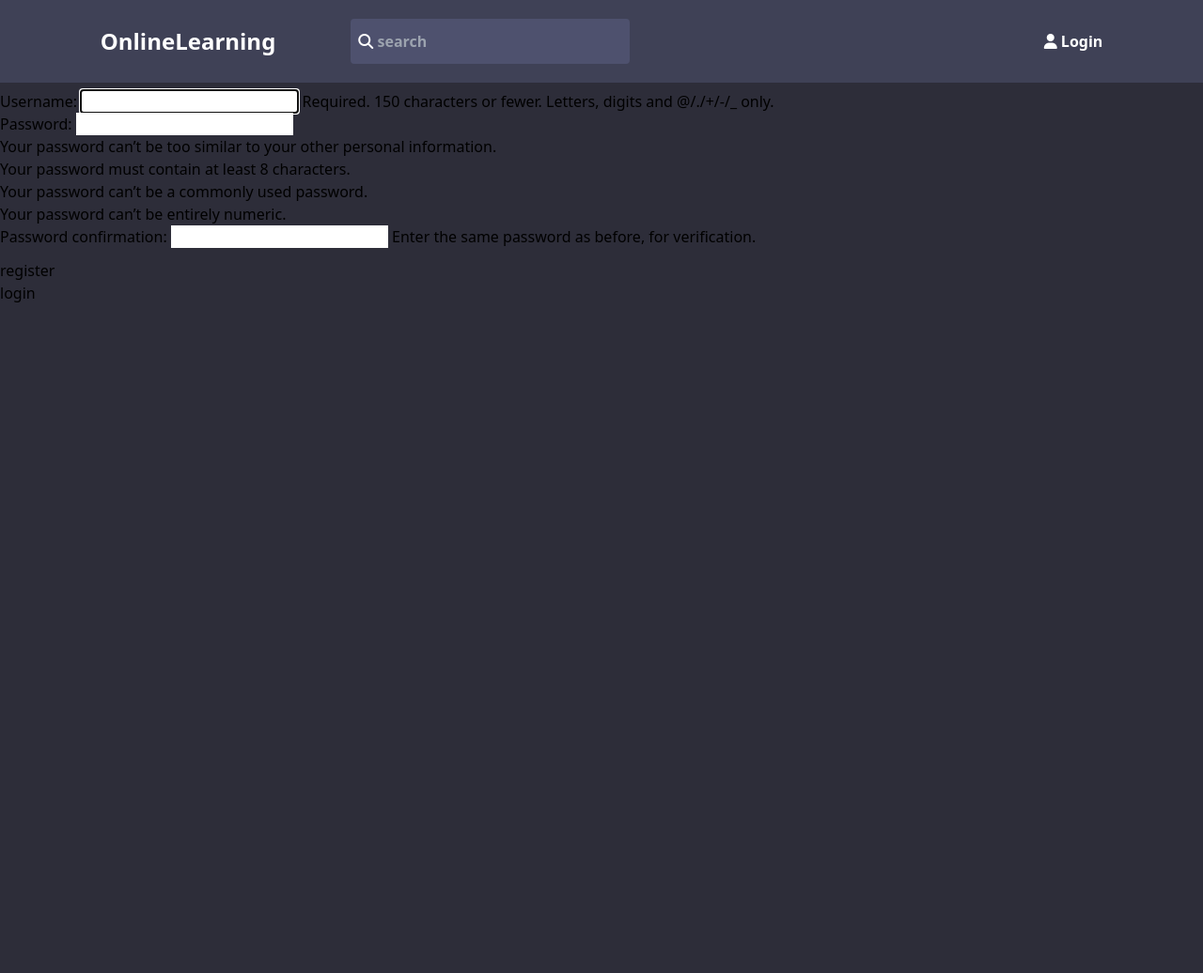
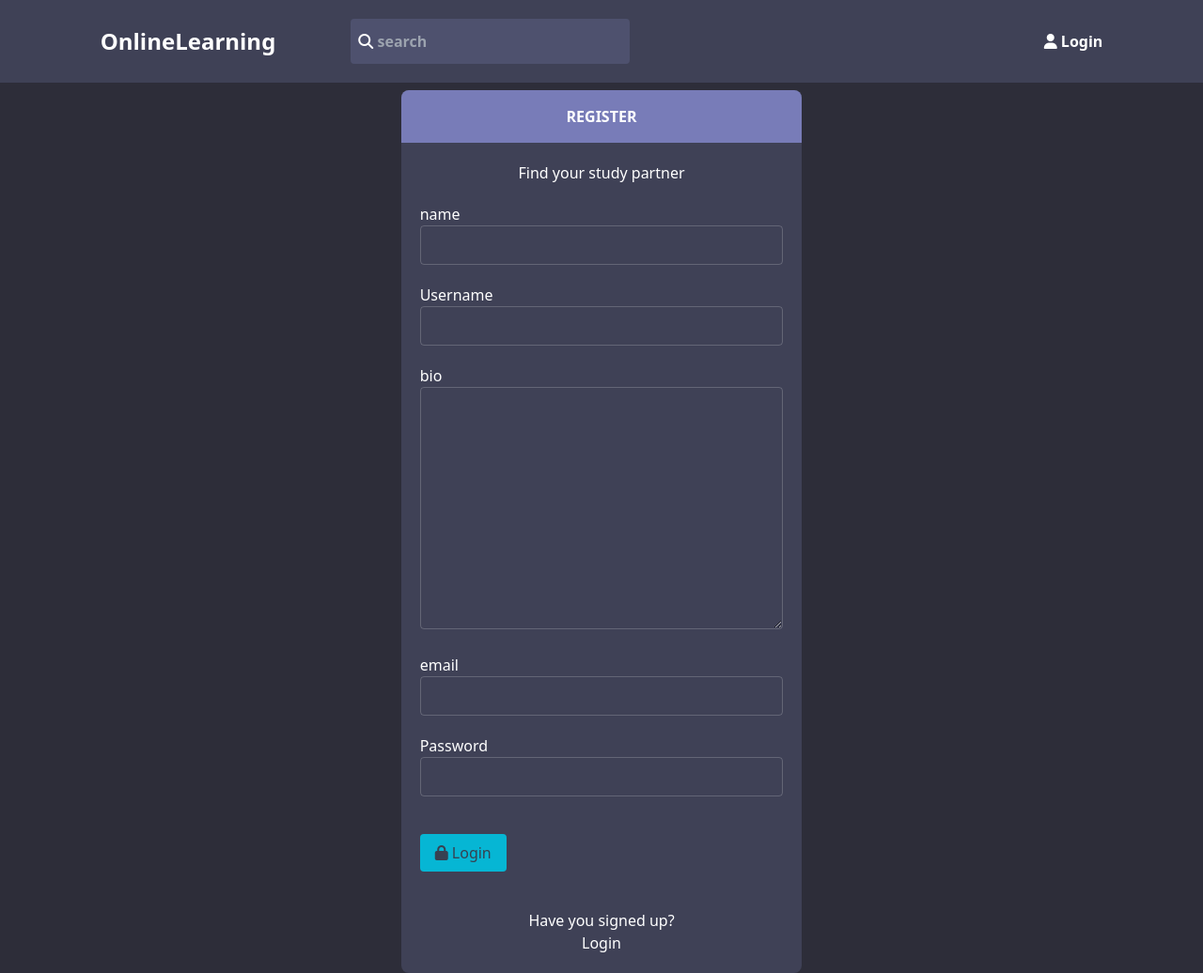
Before and after one commit to MrSarkaw/onlinelearning-django, a Django app: page /register in a window 1280 px wide. Shown: the whole page at 94% size. Before the commit the page ends 322 px from the top, so only its background shows below. Run offline with Django 4.2, Linux system fonts and the light colour scheme; some libraries are stand-ins or nearby versions.

Commit message:
registration form

```diff
--- a/base/forms.py
+++ b/base/forms.py
@@ -1,12 +1,15 @@
-from django.forms import ModelForm
+from django import forms
 from .views import Room, User
 
-class RoomForm(ModelForm):
+class RoomForm(forms.ModelForm):
      class Meta:
         model = Room
         fields = ['name','description','topic']
 
-class UserForm(ModelForm):
+class UserForm(forms.ModelForm):
    class Meta:
       model = User
-      fields = ['username', 'email', 'bio', 'name', 'avatar']
+      fields = ['username', 'email', 'bio', 'name', 'avatar', 'password']
+      widgets = {
+      'password': forms.PasswordInput()
+         }
--- a/base/models.py
+++ b/base/models.py
@@ -7,8 +7,8 @@ class User(AbstractUser):
     name = models.CharField(max_length=100)
     bio = models.TextField(blank=True, null=True)
     email = models.EmailField(unique=True)
-
-    avatar = models.ImageField(default = 'avatar.png')
+    password = models.CharField(max_length=32)
+    avatar = models.ImageField(null=True, default = 'avatar.png')
     USERNAME_FIELD = 'email'
     REQUIRED_FIELDS = []
 
--- a/base/templates/base/editprofile.html
+++ b/base/templates/base/editprofile.html
@@ -29,6 +29,10 @@
                     </div>
 
                     <div class="mt-4">
+                        <p>password</p>
+                        {% render_field form.password class='bg-transparent p-2 w-full  focus:outline-none rounded border border-gray-100/20' %}
+                    </div>
+                    <div class="mt-4">
                         <p>Bio</p>
                         {% render_field form.bio class='bg-transparent p-2 w-full  focus:outline-none rounded border border-gray-100/20' %}
                     </div>
--- a/base/templates/base/login_register.html
+++ b/base/templates/base/login_register.html
@@ -1,6 +1,7 @@
 {% extends "main.html" %}
 
 {% block content  %}
+{% load widget_tweaks  %}
     {% if name == 'login' %}
     <form method="post">
         {% csrf_token %}
@@ -38,10 +39,55 @@
     {% else %}
     <form method="post">
         {% csrf_token %}
-        {{ form.as_p }}
-        <button class="mt-3">register</button>
-        <br>
-        <a href="{% url 'loginPage' %}">login</a>
+        <div class="w-4/12 mx-auto rounded-lg text-white mainColor overflow-hidden">
+            <div class="p-4 text-center uppercase boxColor font-bold text-white">
+               Register
+            </div>
+            <div class="py-5 px-5">
+                <p class="text-center mb-4">Find your study partner</p>
+
+
+                <div class="mt-5">
+                    <p>name</p>
+                    {% render_field form.name   class='bg-transparent p-2 w-full  focus:outline-none rounded border border-gray-100/20' %}
+                </div>
+
+                <div class="mt-5">
+                    <p>Username</p>
+                    {% render_field form.username   class='bg-transparent p-2 w-full  focus:outline-none rounded border border-gray-100/20' %}
+                </div>
+
+
+                <div class="mt-5">
+                    <p>bio</p>
+                    {% render_field form.bio   class='bg-transparent p-2 w-full  focus:outline-none rounded border border-gray-100/20' %}
+                </div>
+
+
+                <div class="mt-5">
+                    <p>email</p>
+                    {% render_field form.email   class='bg-transparent p-2 w-full  focus:outline-none rounded border border-gray-100/20' %}
+                </div>
+
+                <div class="mt-5">
+                    <p>Password</p>
+                    {% render_field form.password  class='bg-transparent p-2 w-full  focus:outline-none rounded border border-gray-100/20' %}
+                </div>
+
+
+
+
+
+                <div class="mt-10">
+                    <button  class="bg-cyan-500 py-2 px-4 rounded text-gray-700"> <i class="fas fa-lock"></i> Login</button>
+                </div>
+
+                <div class="mt-10 text-center">
+                    <p>Have you signed up?</p>
+                    <a href="{% url 'loginPage' %}">Login</a>
+                </div>
+            </div>
+        </div>
     </form>
 
     {% endif %}
--- a/base/views.py
+++ b/base/views.py
@@ -31,14 +31,15 @@ def loginPage(request):
 
 def registerPage(request):
     if request.method == "POST":
-        form = UserCreationForm(request.POST)
-        if form.is_valid():
+        form = UserForm(request.POST)
+        print(request.POST.get('password'))
+        if  form.is_valid():
             user = form.save()
             login(request, user)
             return redirect('home')
         else:
             messages.error(request,'an error accured, tryagain')
-    return render(request, 'base/login_register.html',{'form':UserCreationForm()})
+    return render(request, 'base/login_register.html',{'form':UserForm()})
 
 def room(request, id):
     room = Room.objects.get(id = int(id))
@@ -127,5 +128,6 @@ def profileEdit(request):
         if form.is_valid():
             form.save()
             return redirect('profile', id=request.user.id)
-
+        else:
+            messages.error(request,'error, try again')
     return render(request, 'base/editprofile.html', {"form":form})
```
Also changed, not shown: base/migrations/0004_alter_user_password.py (added), base/migrations/0005_alter_user_avatar.py (added), db.sqlite3, static/images/1724322.png (added), static/images/avatar.png (renamed from static/images/default.png).
